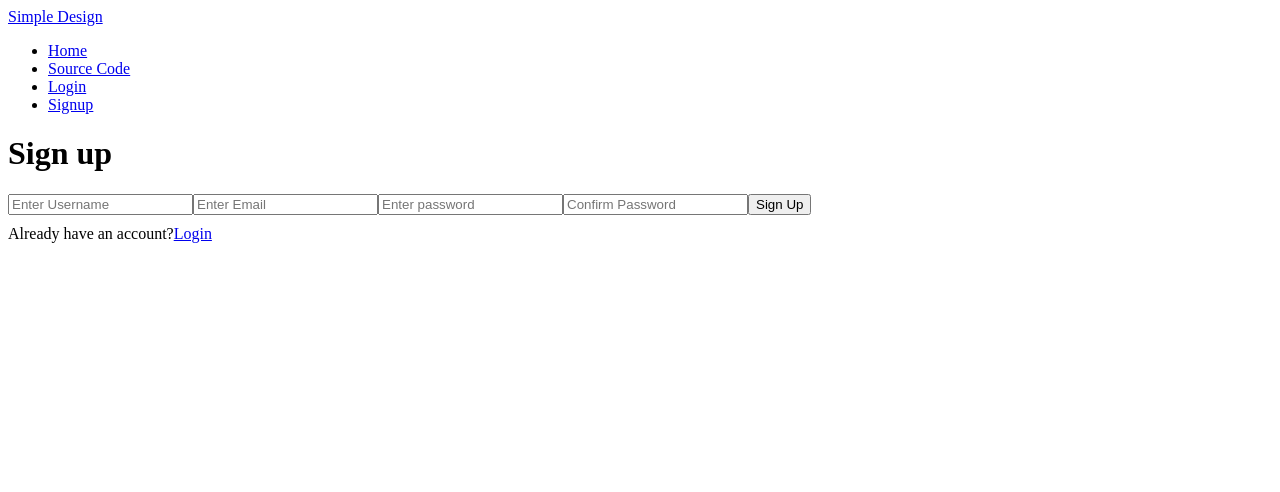
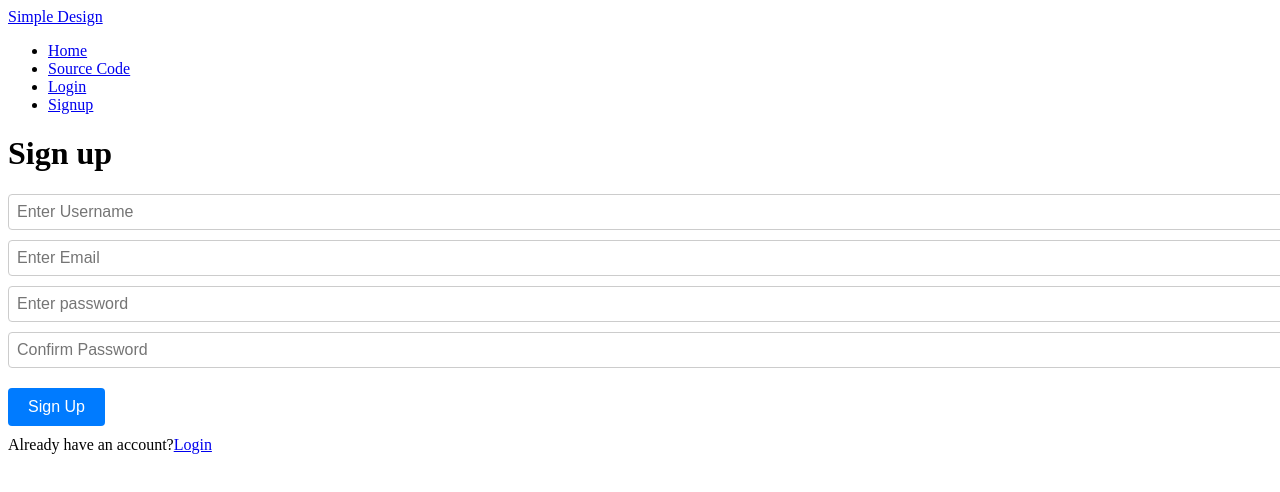
Before and after one commit to HikmaAnwar/simple-react-design, a React (Create React App) app: page /signup in a window 1280 px wide. Shown: the top 492 px of the page. Built offline with nearby package versions, Linux system fonts and the light colour scheme.

Commit message:
fix: minor change

```diff
--- a/src/signup.jsx
+++ b/src/signup.jsx
@@ -15,7 +15,25 @@ const SignUp = () => {
         setComfirmPassword('');
     };
 
+    const inputStyle = {
+        marginBottom: '10px',
+        padding: '8px',
+        fontSize: '16px',
+        border: '1px solid #ccc',
+        borderRadius: '4px',
+        width: '100%'
+      };
 
+      const buttonStyle = {
+        padding: '10px 20px',
+        fontSize: '16px',
+        color: 'white',
+        backgroundColor: '#007BFF',
+        border: 'none',
+        borderRadius: '4px',
+        cursor: 'pointer',
+        marginTop: '10px'
+      };
 
 
     return(
@@ -26,6 +44,7 @@ const SignUp = () => {
             placeholder="Enter Username"
             value={username}
             onChange={(e) => setUsername(e.target.value)}
+            style={inputStyle}
             />
 
             <input
@@ -33,6 +52,7 @@ const SignUp = () => {
             placeholder="Enter Email"
             value={email}
             onChange={(e) => setEmail(e.target.value)}
+            style={inputStyle}
             />
 
             <input
@@ -40,6 +60,7 @@ const SignUp = () => {
             placeholder="Enter password"
             value={password}
             onChange={(e) => setPassword(e.target.value)}
+            style={inputStyle}
             />
 
             <input
@@ -47,9 +68,10 @@ const SignUp = () => {
             placeholder="Confirm Password "
             value={password}
             onChange={(e) => setComfirmPassword(e.target.value)}
+            style={inputStyle}
             />
 
-            <button on onClick={handleSignup}>Sign Up</button>
+            <button on onClick={handleSignup} style={buttonStyle}>Sign Up</button>
 
             <p style={{marginTop: '10px'}}>Already have an account?
              <Link to={"/login"}>Login</Link>
```
